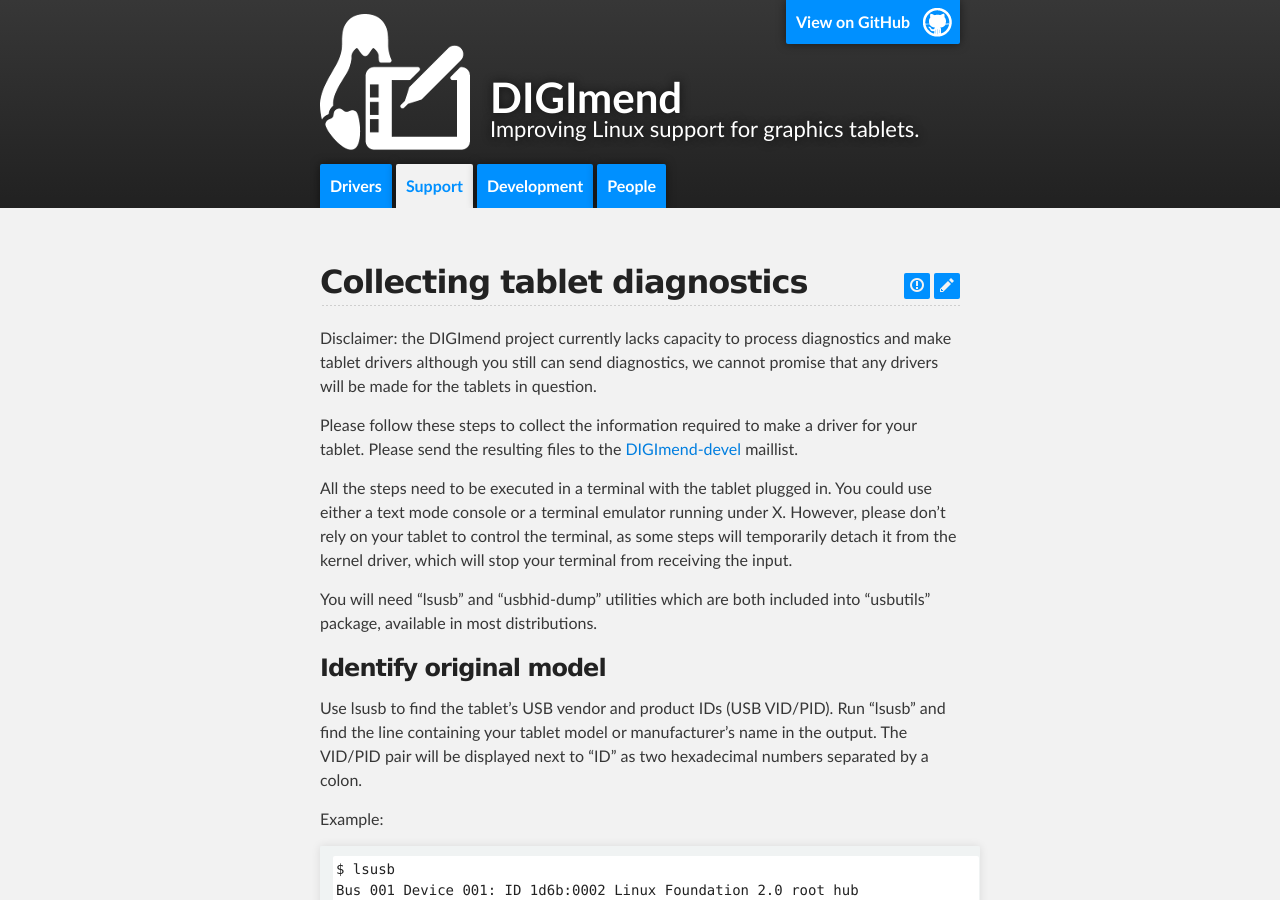
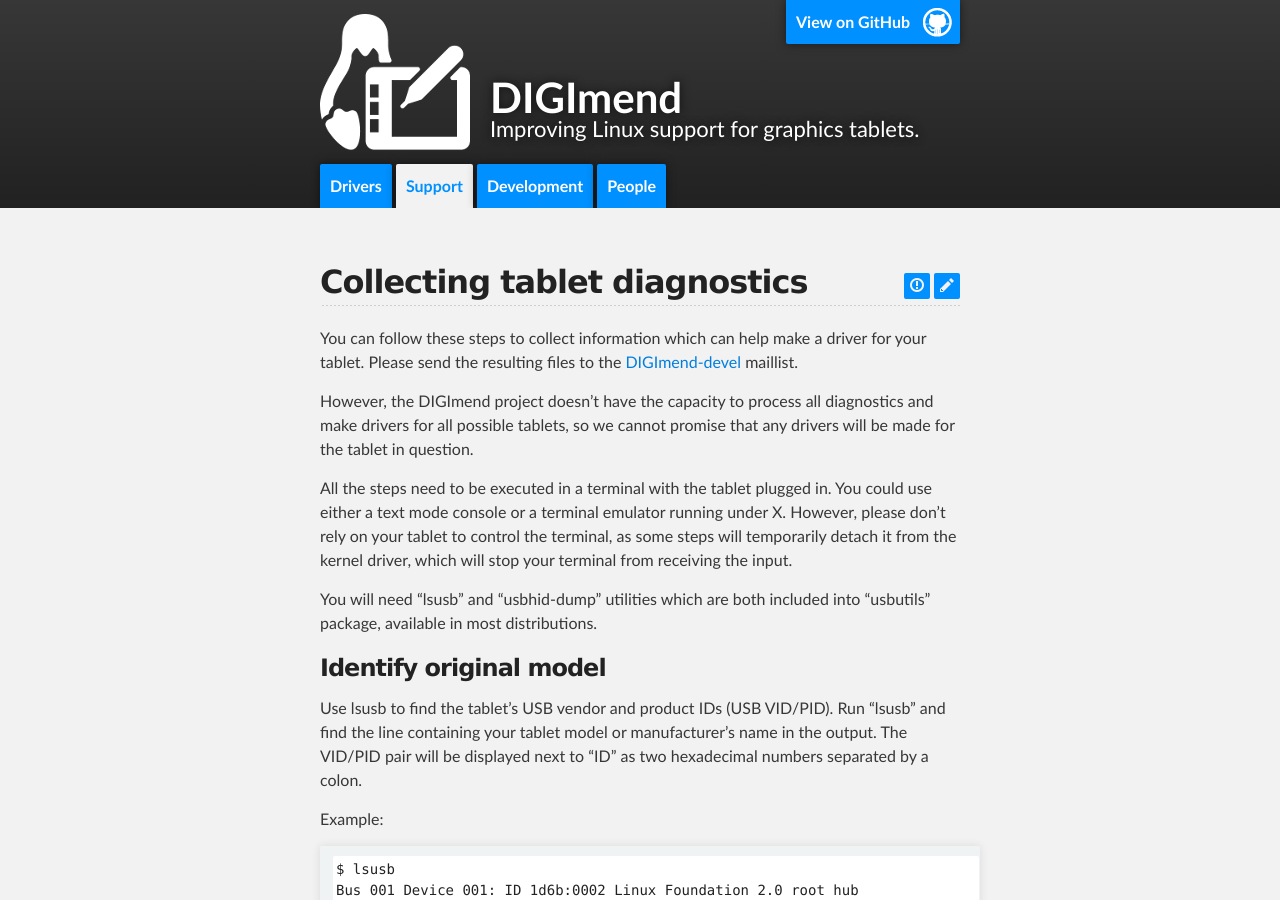
Before and after one commit to DIGImend/digimend.github.io, a Jekyll site: the page built from support/howto/trbl/diagnostics/index.md, in a window 1280 px wide and 900 px high. Built offline with Jekyll 4.4.1, drawn with Linux system fonts in a browser that asks for light colours.

Commit message:
howto: diag: Refine introduction and disclaimer

```diff
--- a/support/howto/trbl/diagnostics/index.md
+++ b/support/howto/trbl/diagnostics/index.md
@@ -2,15 +2,14 @@
 title: Collecting tablet diagnostics
 summary: How to collect diagnostics to help make a driver
 ---
-Disclaimer: the DIGImend project currently lacks capacity to process
-diagnostics and make tablet drivers although you still can send
-diagnostics, we cannot promise that any drivers will be made for the
-tablets in question.
-
-Please follow these steps to collect the information required to make a
+You can follow these steps to collect information which can help make a
 driver for your tablet. Please send the resulting files to the
 [DIGImend-devel](mailto:DIGImend-devel@lists.sourceforge.net?subject=Tablet%20diagnostics)
 maillist.
+
+However, the DIGImend project doesn't have the capacity to process
+all diagnostics and make drivers for all possible tablets, so we cannot
+promise that any drivers will be made for the tablet in question.
 
 All the steps need to be executed in a terminal with the tablet plugged
 in. You could use either a text mode console or a terminal emulator
```
